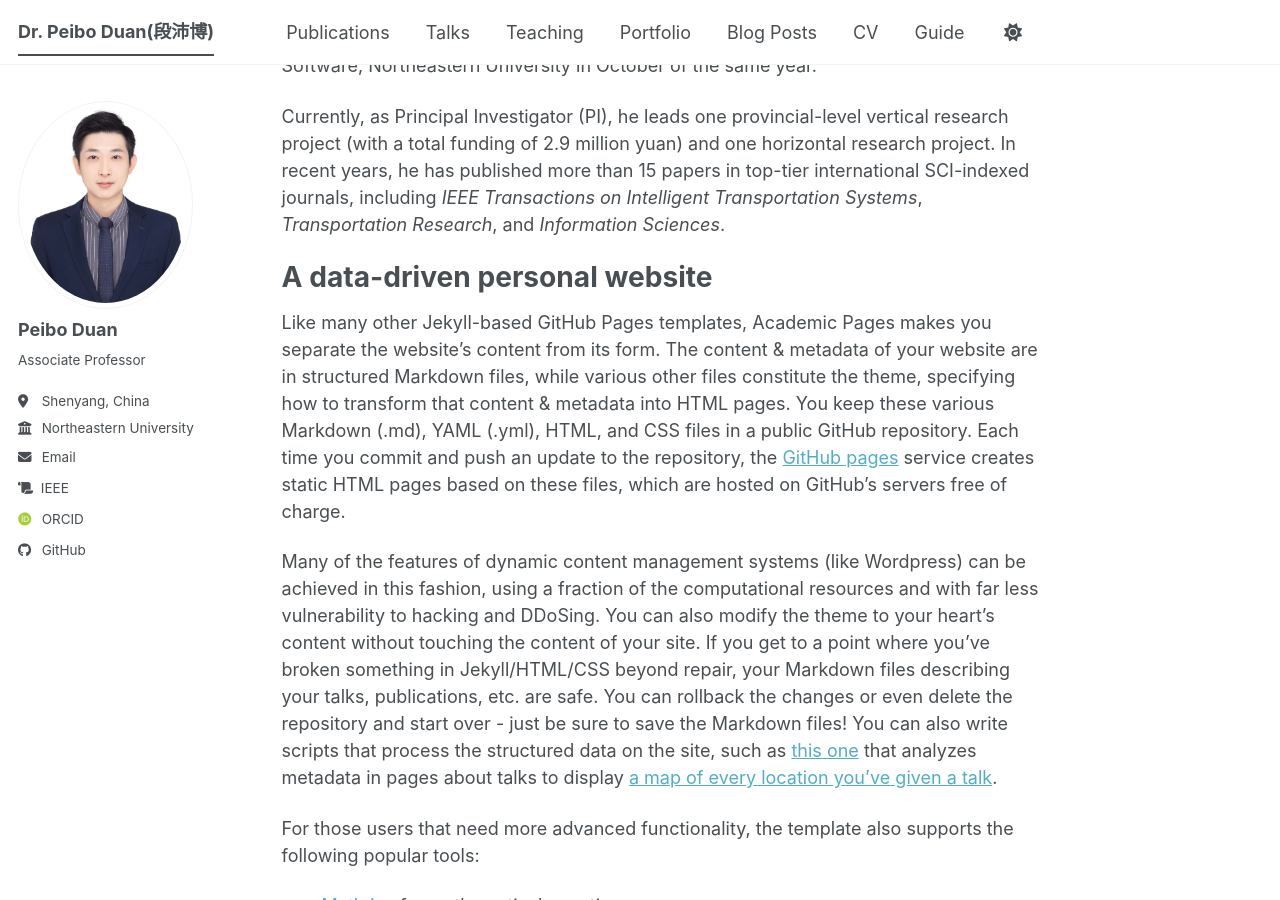
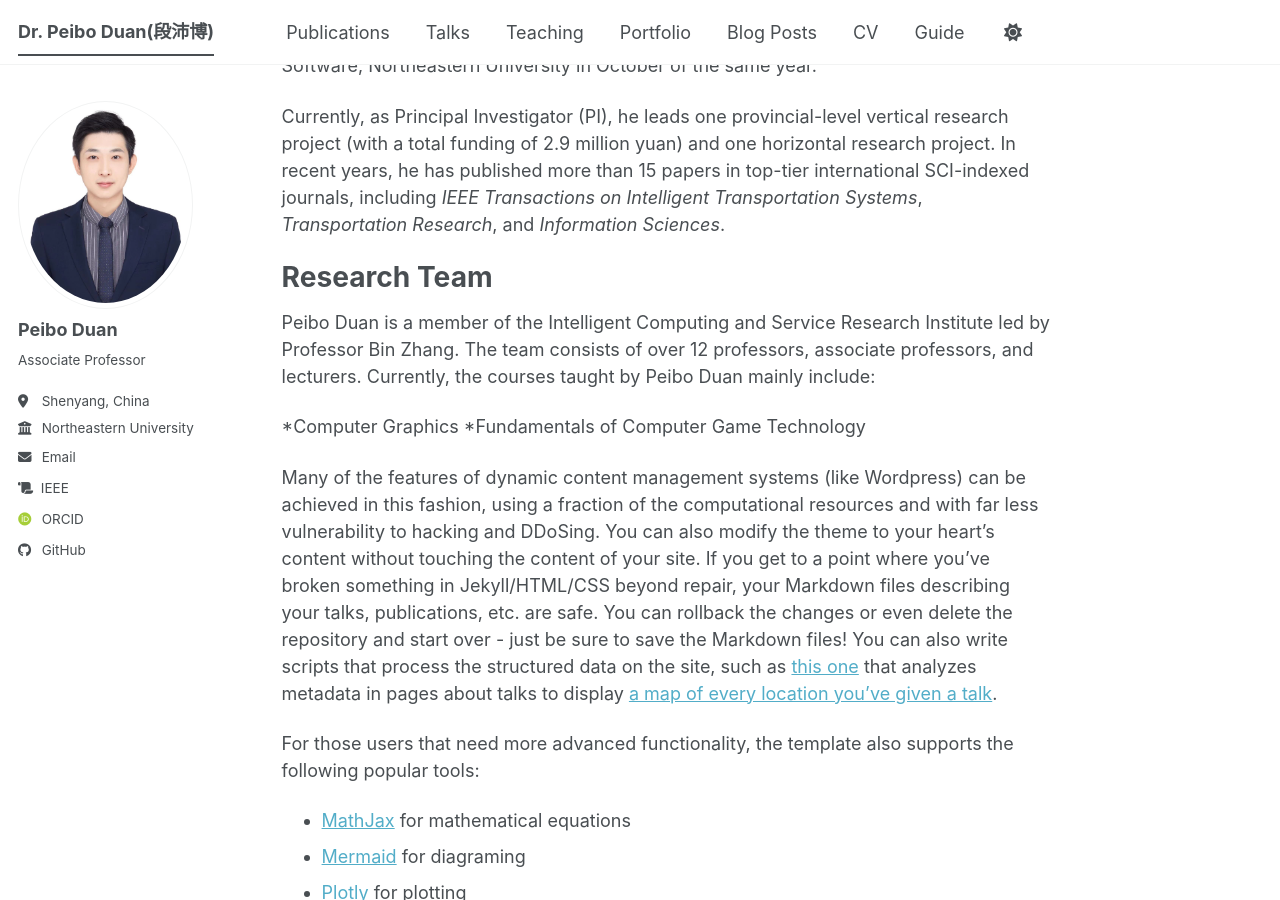
Before and after one commit to aurora76/peiboduan, a Jekyll site: the page built from _pages/about.md, in a window 1280 px wide and 900 px high, scrolled down 334 px. Built offline with Jekyll 4.4.1, drawn with Linux system fonts in a browser that asks for light colours; some web fonts are replaced; a script bundle is joined from its source files by our own code; library files that are not in the unit come from our copies.

Commit message:
Update about.md

```diff
--- a/_pages/about.md
+++ b/_pages/about.md
@@ -11,9 +11,12 @@ Duan Peibo is currently an Associate Professor and Master's Supervisor at the Sc
 
 Currently, as Principal Investigator (PI), he leads one provincial-level vertical research project (with a total funding of 2.9 million yuan) and one horizontal research project. In recent years, he has published more than 15 papers in top-tier international SCI-indexed journals, including *IEEE Transactions on Intelligent Transportation Systems*, *Transportation Research*, and *Information Sciences*.
 
-A data-driven personal website
+Research Team
 ======
-Like many other Jekyll-based GitHub Pages templates, Academic Pages makes you separate the website's content from its form. The content & metadata of your website are in structured Markdown files, while various other files constitute the theme, specifying how to transform that content & metadata into HTML pages. You keep these various Markdown (.md), YAML (.yml), HTML, and CSS files in a public GitHub repository. Each time you commit and push an update to the repository, the [GitHub pages](https://pages.github.com/) service creates static HTML pages based on these files, which are hosted on GitHub's servers free of charge.
+Peibo Duan is a member of the Intelligent Computing and Service Research Institute led by Professor Bin Zhang. The team consists of over 12 professors, associate professors, and lecturers. Currently, the courses taught by Peibo Duan mainly include:
+
+*Computer Graphics
+*Fundamentals of Computer Game Technology
 
 Many of the features of dynamic content management systems (like Wordpress) can be achieved in this fashion, using a fraction of the computational resources and with far less vulnerability to hacking and DDoSing. You can also modify the theme to your heart's content without touching the content of your site. If you get to a point where you've broken something in Jekyll/HTML/CSS beyond repair, your Markdown files describing your talks, publications, etc. are safe. You can rollback the changes or even delete the repository and start over - just be sure to save the Markdown files! You can also write scripts that process the structured data on the site, such as [this one](https://github.com/academicpages/academicpages.github.io/blob/master/talkmap.ipynb) that analyzes metadata in pages about talks to display [a map of every location you've given a talk](https://academicpages.github.io/talkmap.html).
 
```
